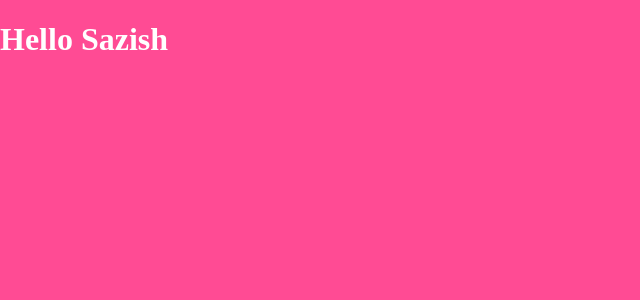
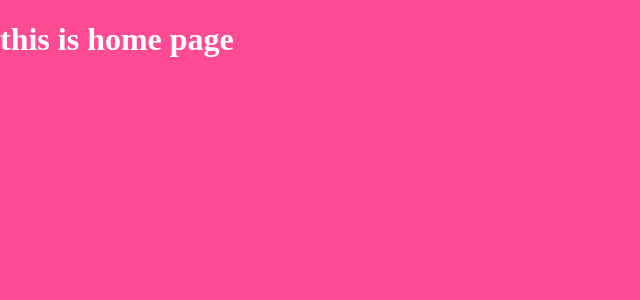
Before and after one commit to akbarsazish/Air-Pollution-API, a React (Create React App) app: page / in a window 1280 px wide. Shown: the top 300 px of the page, without its empty margins (0-640 px from the left). Built offline with nearby package versions, Linux system fonts and the light colour scheme.

Commit message:
add Home page and details page and configure routes

```diff
--- a/src/App.js
+++ b/src/App.js
@@ -1,9 +1,18 @@
+import { Routes, Route } from 'react-router-dom';
+import { BrowserRouter } from 'react-router-dom';
 import './assets/style.css';
+import Home from './components/pages/Home';
+import Details from './components/pages/Details';
 
 function App() {
   return (
     <div className="App">
-      <h1> Hello Sazish</h1>
+      <BrowserRouter>
+        <Routes>
+          <Route path="/" element={<Home />} />
+          <Route path="/:country" element={<Details />} />
+        </Routes>
+      </BrowserRouter>
     </div>
   );
 }
--- /dev/null
+++ b/src/components/pages/Details.js
@@ -0,0 +1,11 @@
+import React from "react";
+
+function Details() {
+    return (
+      <div>
+        <h1> Hello details </h1>
+      </div>
+    );
+}
+
+export default Details;
--- /dev/null
+++ b/src/components/pages/Home.js
@@ -0,0 +1,12 @@
+import React from "react";
+
+
+function Home() {
+    return (
+      <>
+        <h1> this is home page </h1>
+      </>
+    );
+  }
+
+export default Home;
```
